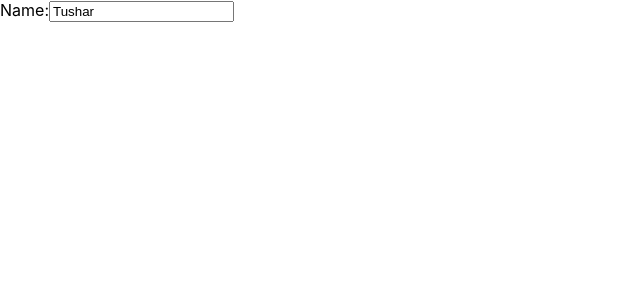
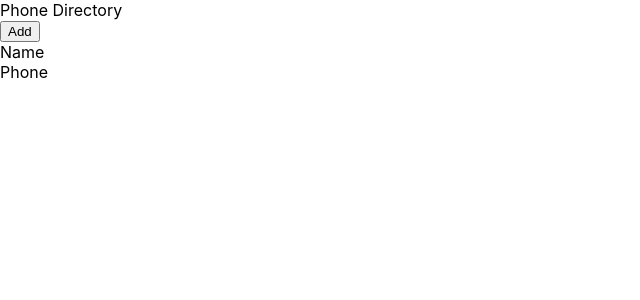
Before and after one commit to Raghu-16/-phone-directory, a React (Create React App) app: page / in a window 1280 px wide. Shown: the top 300 px of the page, without its empty margins (0-640 px from the left). Built offline with nearby package versions, Linux system fonts and the light colour scheme.

Commit message:
Created ‘Header’ Component

```diff
--- a/src/App.js
+++ b/src/App.js
@@ -1,22 +1,25 @@
 import React, { Component } from "react";
+import Header from './Header.js'
 
 class App extends Component {
   render() {
+
     return (
       <div>
-        {/* <div className="header">Phone Directory</div>
 
+        <Header/>
         <button>Add</button>
 
         <div>
-          <span>Name</span>
-          <br />
+          <span>Name</span> <br />
           <span> Phone</span>
-        </div> */}
-        <lable htmlFor="name">Name:</lable>
-       <input  id="text" type ="text" placeholder="Type here" defaultValue="Tushar"></input>
-      </div>
+        </div>
+        </div>
+
+
+
     );
+
   }
 }
 
--- /dev/null
+++ b/src/Header.js
@@ -0,0 +1,13 @@
+import React from 'react';
+
+
+const Header = function(){
+    return(
+        <div className= "header">
+        Phone Directory
+        </div>
+    )
+}
+
+
+ export default Header;
--- a/src/index.js
+++ b/src/index.js
@@ -6,7 +6,7 @@ import reportWebVitals from './reportWebVitals';
 
 ReactDOM.render(
   <React.StrictMode>
-    <App />
+   <App />
   </React.StrictMode>,
   document.getElementById('root')
 );
```
